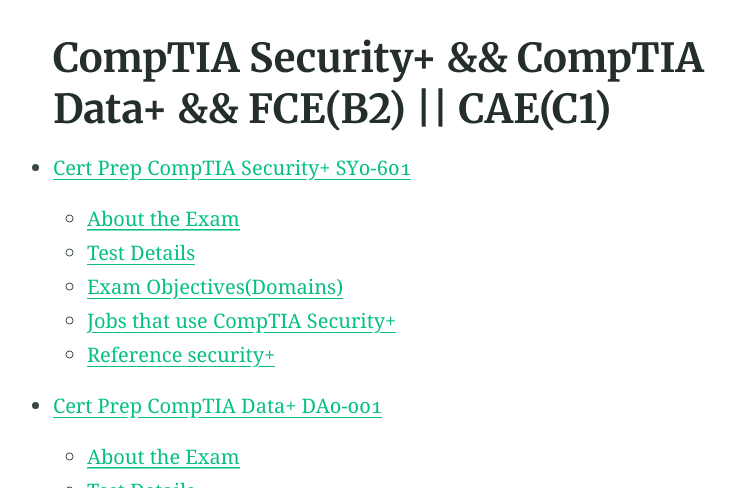
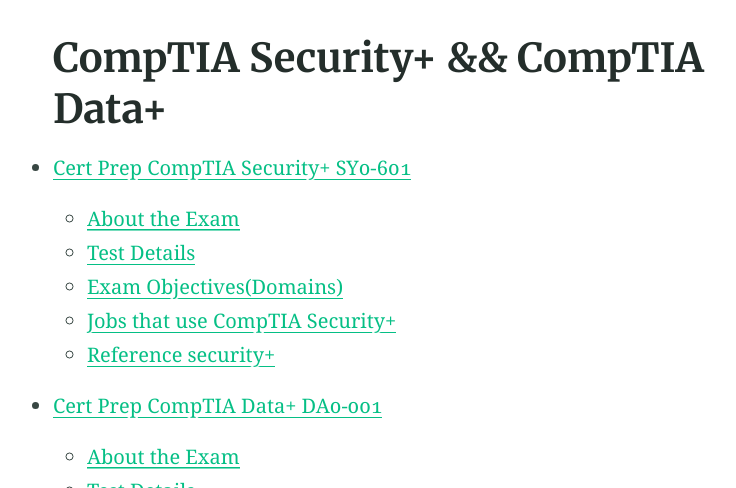
Before and after one commit to esccode/esccode.github.io, a Jekyll site: the page built from index.md, in a window 1280 px wide and 900 px high, cut to the strip 412-900 px from the top of the window. Shown: the whole strip, without its empty margins (230-966 px from the left). Built offline with Jekyll 4.4.1, drawn with Linux system fonts in a browser that asks for light colours.

Commit message:
dddddddd

```diff
--- a/index.md
+++ b/index.md
@@ -1,7 +1,7 @@
 ---
-title: CompTIA Security+ && CompTIA Data+ && FCE(B2) || CAE(C1)
+title: CompTIA Security+ && CompTIA Data+
 categories:
-- interview
+- comptia
 feature_text: |
   ## @esccode
   "If you tell the truth, you don't have to remember anything." - Mark Twain
```
